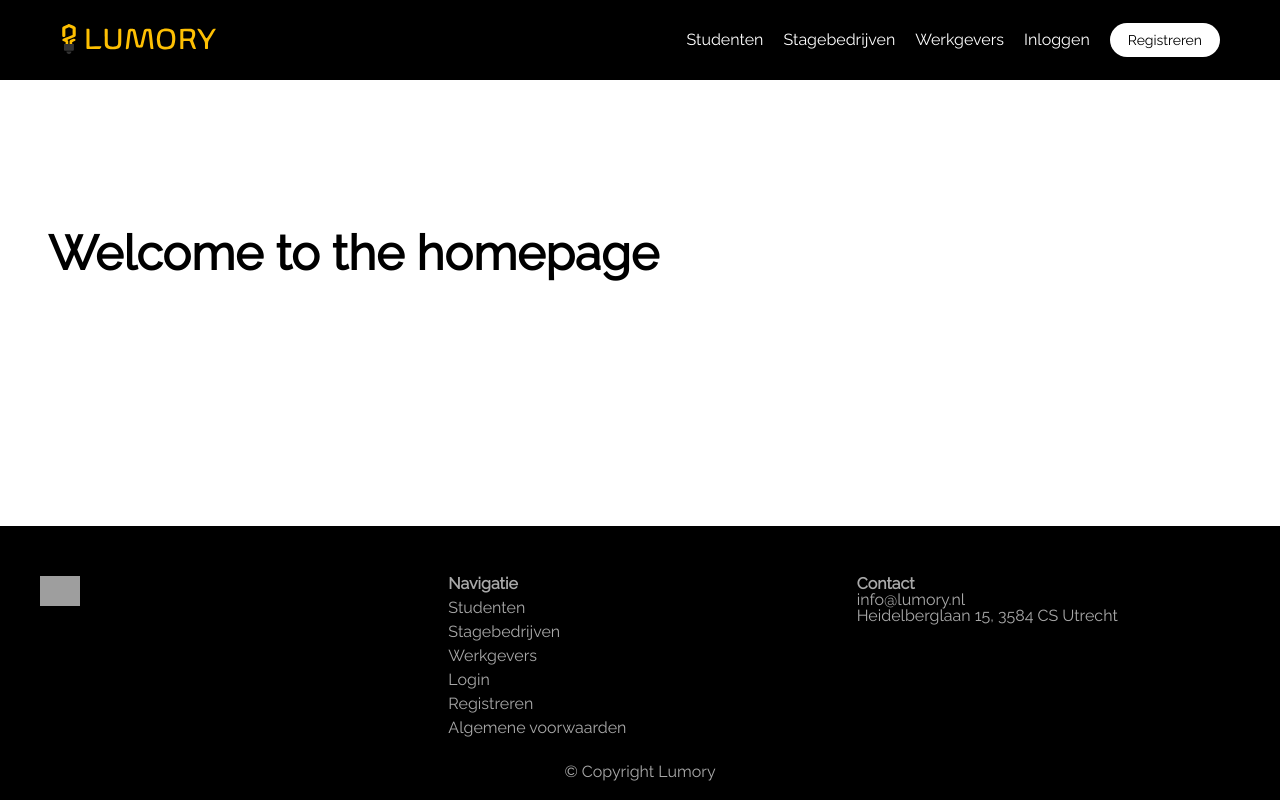
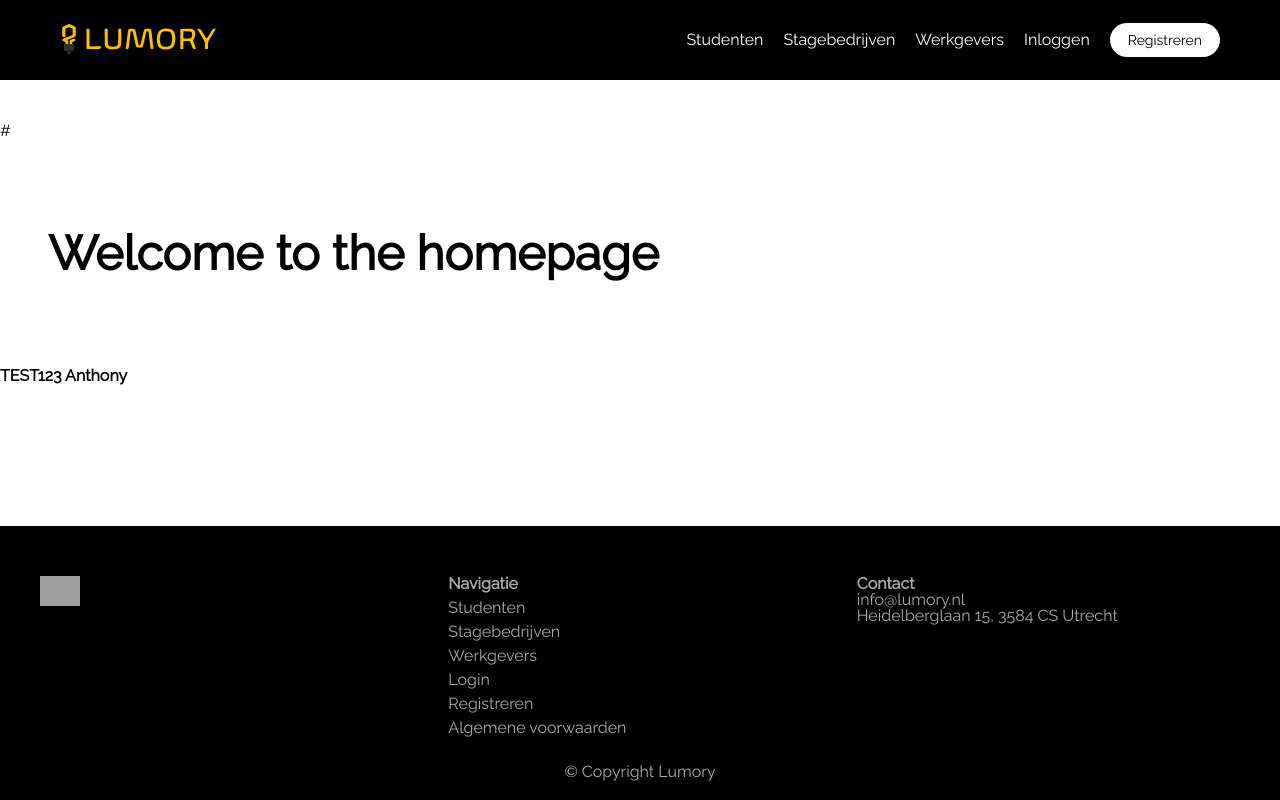
Before and after one commit to Lumory/Lumory, a Nuxt app in the folder frontend/: page / in a window 1280 px wide. Built offline with nearby package versions, Linux system fonts and the light colour scheme; grey boxes are pictures that could not be loaded.

Commit message:
Update index.vue Test pipeline in dockerize branch.

```diff
--- a/frontend/pages/index.vue
+++ b/frontend/pages/index.vue
@@ -1,3 +1,4 @@
 <template>
-  <h1>Welcome to the homepage</h1>
+  #<h1>Welcome to the homepage</h1>
+  <h2>TEST123 Anthony</h2>
 </template>
```
